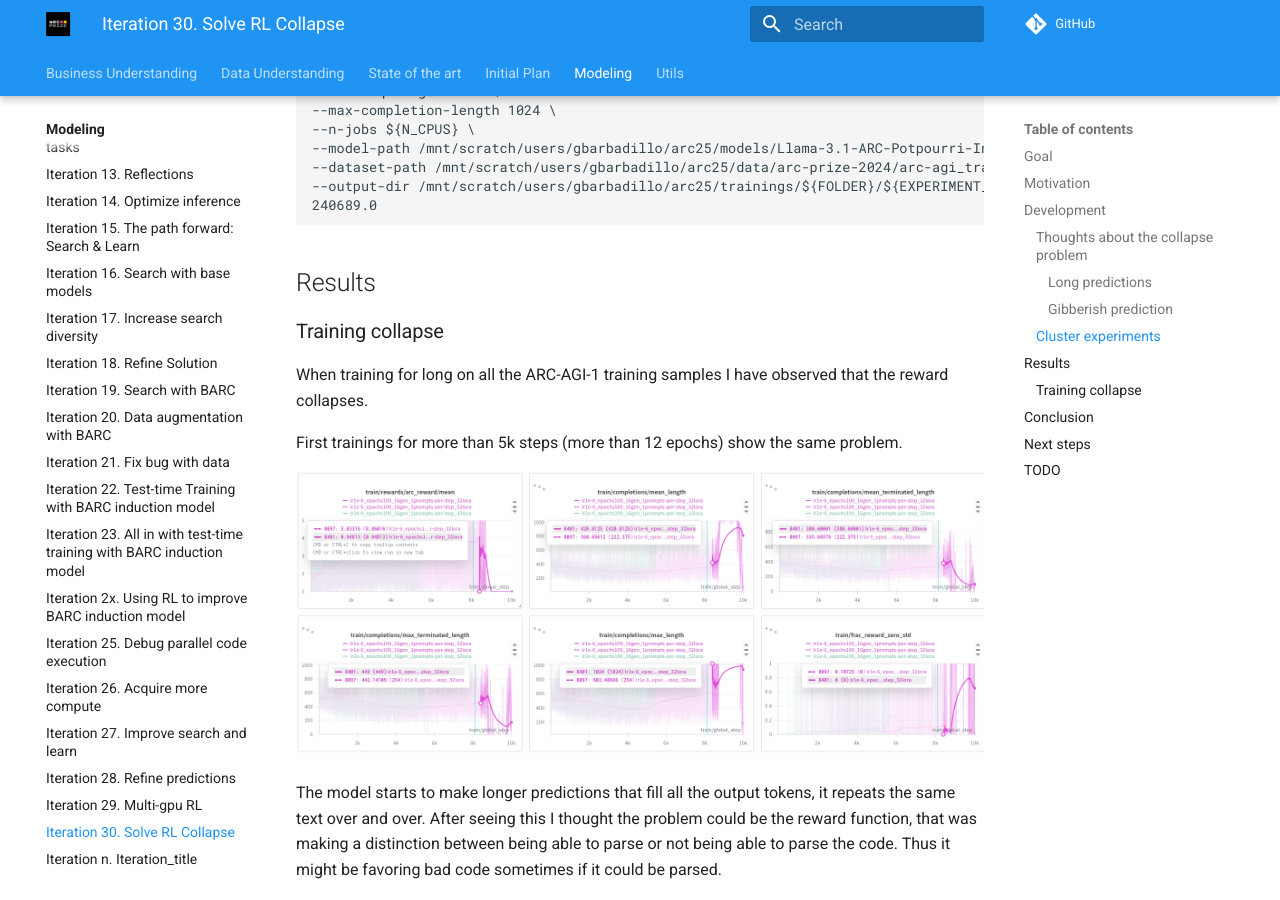
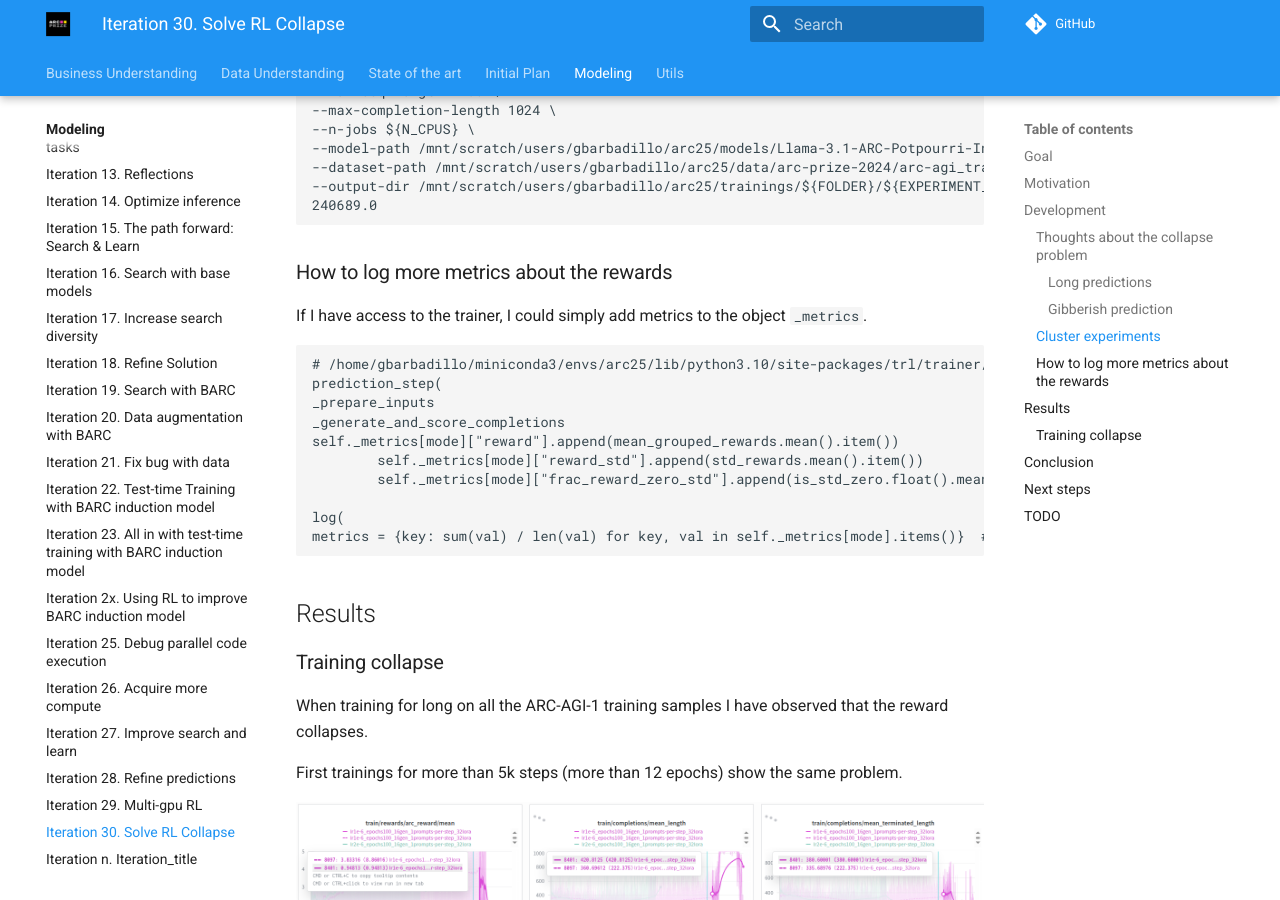
Before and after one commit to ironbar/arc25, an MkDocs documentation site: the page built from docs/modeling/Iteration_30_solve_RL_collapse.md, in a window 1280 px wide and 900 px high, scrolled down 2273 px. Built offline with MkDocs 1.6.1 and Material for MkDocs 9.7.7, drawn with Linux system fonts in a browser that asks for light colours; comment, search, counter and statistics services are not loaded.

Commit message:
how to add more metrics

````diff
--- a/docs/modeling/Iteration_30_solve_RL_collapse.md
+++ b/docs/modeling/Iteration_30_solve_RL_collapse.md
@@ -103,6 +103,23 @@ python /mnt/scratch/users/gbarbadillo/arc25/arc25/scripts/rl_code_finetuning.py
 240689.0
 ```
 
+### How to log more metrics about the rewards
+
+If I have access to the trainer, I could simply add metrics to the object `_metrics`.
+
+```python
+# /home/gbarbadillo/miniconda3/envs/arc25/lib/python3.10/site-packages/trl/trainer/grpo_trainer.py
+prediction_step(
+_prepare_inputs
+_generate_and_score_completions
+self._metrics[mode]["reward"].append(mean_grouped_rewards.mean().item())
+        self._metrics[mode]["reward_std"].append(std_rewards.mean().item())
+        self._metrics[mode]["frac_reward_zero_std"].append(is_std_zero.float().mean().item())
+
+log(
+metrics = {key: sum(val) / len(val) for key, val in self._metrics[mode].items()}  # average the metrics
+```
+
 ## Results
 
 ### Training collapse
````
